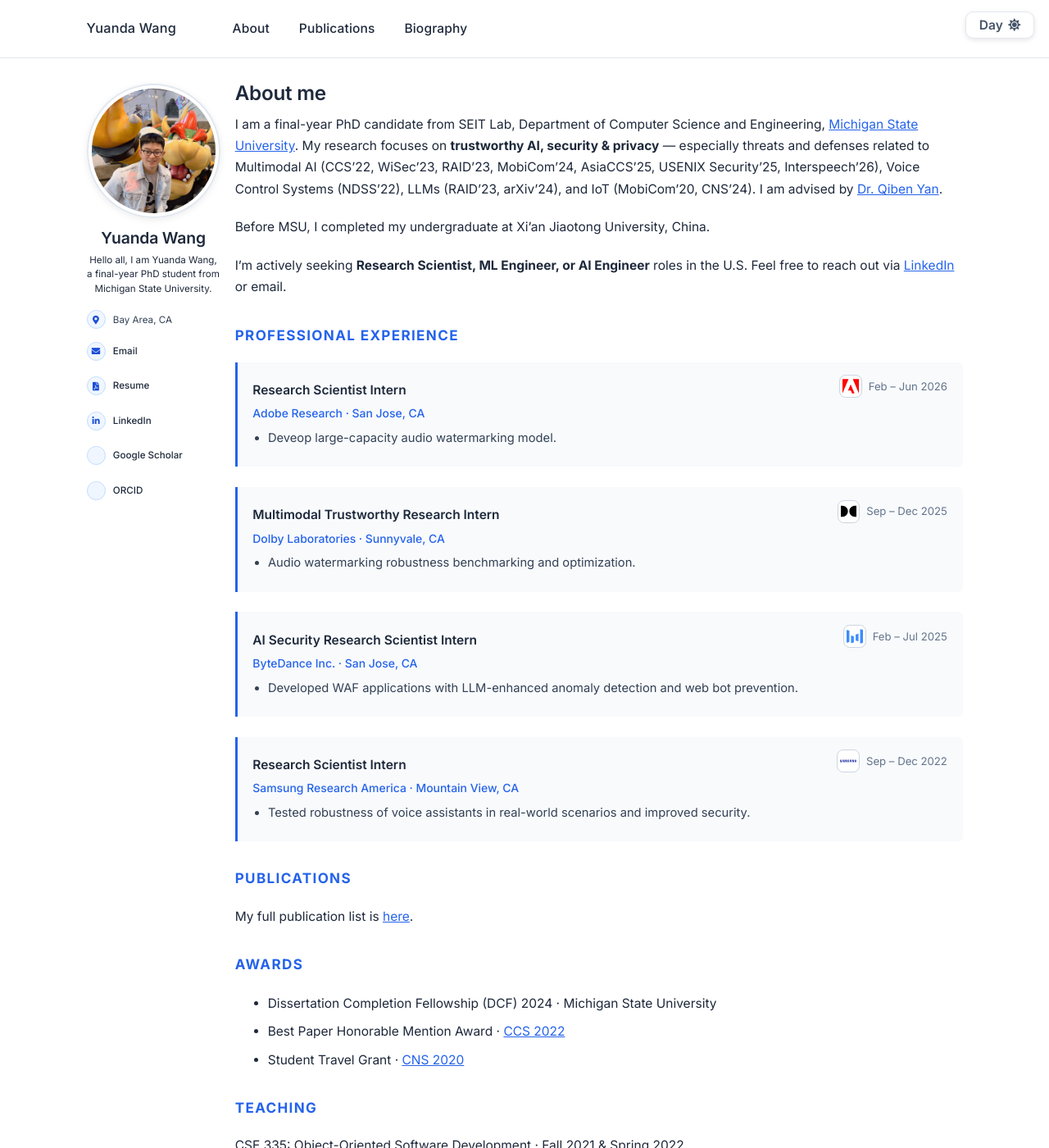
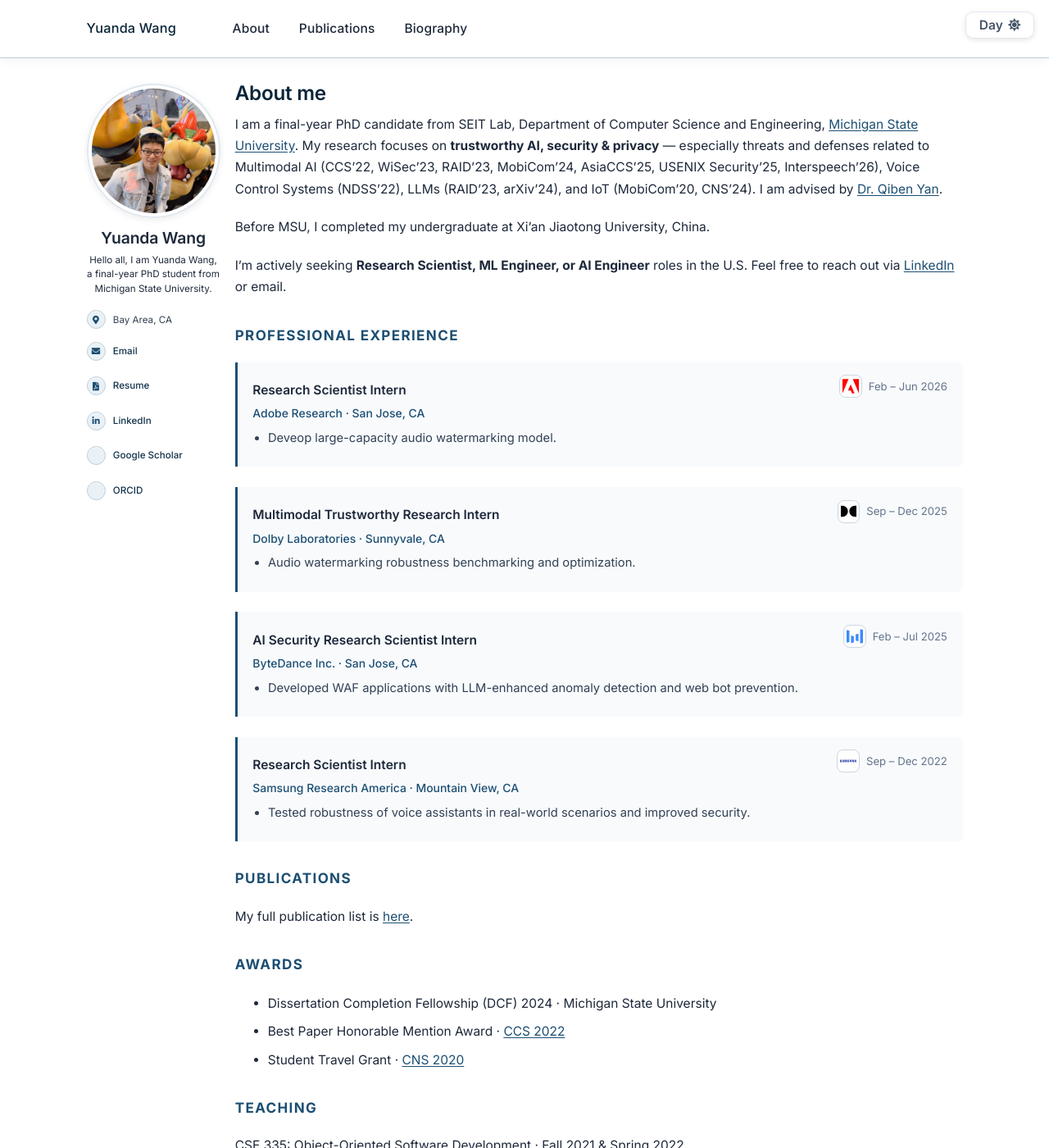
Before and after one commit to yuandaw/yuandaw.github.io, a Jekyll site: the page built from _pages/about.md, in a window 1280 px wide and 1400 px high. Shown: the whole window at 82% size. Built offline with Jekyll 4.4.1, drawn with Linux system fonts in a browser that asks for light colours; a style sheet for code colours, icons or effects is not loaded.

Commit message:
Refresh site colors and stabilize visitor map

```diff
--- a/_includes/head/custom.html
+++ b/_includes/head/custom.html
@@ -6,7 +6,7 @@
 <link rel="icon" type="image/png" sizes="32x32" href="{{ base_path }}/images/favicon-32x32.png?v=20260310">
 <link rel="icon" type="image/png" sizes="16x16" href="{{ base_path }}/images/favicon-16x16.png?v=20260310">
 <link rel="shortcut icon" href="{{ base_path }}/images/favicon.ico?v=20260310">
-<meta name="theme-color" content="#ffffff">
+<meta name="theme-color" content="#0b2538">
 <link rel="stylesheet" href="https://cdnjs.cloudflare.com/ajax/libs/academicons/1.9.4/css/academicons.min.css"/>
 
 <style>
@@ -18,18 +18,50 @@
   font-weight: 700;
   text-transform: uppercase;
   letter-spacing: 0.08em;
-  color: #2563eb;
+  color: var(--site-blue);
 }
 
 :root {
+  --site-navy: #12324a;
+  --site-navy-strong: #0b2538;
+  --site-blue: #1d4f73;
+  --site-blue-hover: #143b59;
+  --site-blue-soft: #eaf1f6;
+  --site-blue-border: #b8ccda;
   --profile-text: #334155;
-  --profile-link: #1e293b;
-  --profile-link-hover: #1d4ed8;
-  --profile-icon-color: #1d4ed8;
-  --profile-icon-bg: #eff6ff;
-  --profile-icon-border: #bfdbfe;
-  --profile-icon-hover-bg: #dbeafe;
-  --profile-icon-hover-border: #93c5fd;
+  --profile-link: var(--site-navy);
+  --profile-link-hover: var(--site-blue);
+  --profile-icon-color: var(--site-blue);
+  --profile-icon-bg: var(--site-blue-soft);
+  --profile-icon-border: var(--site-blue-border);
+  --profile-icon-hover-bg: #d9e7f0;
+  --profile-icon-hover-border: #89adc3;
+}
+
+.masthead {
+  border-bottom-color: var(--site-blue-border);
+  box-shadow: 0 2px 12px rgba(11, 37, 56, 0.06);
+}
+.masthead__menu-item--lg a,
+.page__title,
+.author__name {
+  color: var(--site-navy-strong);
+}
+.masthead__menu-item a:hover {
+  color: var(--site-blue);
+}
+.page__content a:not(.pub-btn) {
+  color: var(--site-blue);
+  text-underline-offset: 0.16em;
+}
+.page__content a:not(.pub-btn):hover {
+  color: var(--site-blue-hover);
+}
+.archive__item-title a {
+  color: var(--site-navy) !important;
+}
+.archive__item-title a:hover {
+  color: var(--site-blue) !important;
 }
 
 /* Dark mode toggle button */
@@ -73,8 +105,8 @@
   }
 }
 #theme-toggle:hover {
-  background: #f1f5f9;
-  color: #1e293b;
+  background: var(--site-blue-soft);
+  color: var(--site-navy);
 }
 html.dark-mode #theme-toggle {
   background: #1e293b;
@@ -187,39 +219,46 @@
 
 /* ── Dark mode ── */
 html.dark-mode {
-  --bg: #0f172a;
-  --surface: #1e293b;
-  --border: #334155;
-  --text: #e2e8f0;
-  --text-muted: #94a3b8;
-  --primary: #f1f5f9;
-  --link: #60a5fa;
-  --link-hover: #93c5fd;
-  --profile-text: #cbd5e1;
-  --profile-link: #e2e8f0;
-  --profile-link-hover: #93c5fd;
-  --profile-icon-color: #dbeafe;
-  --profile-icon-bg: #1e3a8a;
-  --profile-icon-border: #3b82f6;
-  --profile-icon-hover-bg: #2563eb;
-  --profile-icon-hover-border: #60a5fa;
+  --bg: #091820;
+  --surface: #112832;
+  --border: #28444c;
+  --text: #e1eeeb;
+  --text-muted: #91aaa6;
+  --primary: #f1f7f5;
+  --link: #78b7dc;
+  --link-hover: #a5d2eb;
+  --site-navy: #d7e9e4;
+  --site-navy-strong: #f1f7f5;
+  --site-blue: #78b7dc;
+  --site-blue-hover: #a5d2eb;
+  --site-blue-soft: #163449;
+  --site-blue-border: #315f7c;
+  --profile-text: #c5d8d4;
+  --profile-link: #e1eeeb;
+  --profile-link-hover: #a5d2eb;
+  --profile-icon-color: #acd5eb;
+  --profile-icon-bg: #163449;
+  --profile-icon-border: #315f7c;
+  --profile-icon-hover-bg: #1c4965;
+  --profile-icon-hover-border: #5b91b2;
 }
 html.dark-mode body,
 html.dark-mode .page,
 html.dark-mode .page__content {
-  background-color: #0f172a;
-  color: #e2e8f0;
+  background-color: var(--bg);
+  color: var(--text);
 }
 html.dark-mode .masthead {
-  background-color: #1e293b;
-  border-bottom-color: #334155;
+  background-color: var(--surface);
+  border-bottom-color: var(--site-blue-border);
+  box-shadow: 0 2px 14px rgba(0, 0, 0, 0.22);
 }
 html.dark-mode .masthead a,
 html.dark-mode .masthead__menu-item a {
-  color: #e2e8f0;
+  color: var(--text);
 }
 html.dark-mode .masthead__menu-item--lg a {
-  color: #f1f5f9;
+  color: var(--primary);
 }
 html.dark-mode #theme-toggle {
   border-color: #334155;
@@ -231,7 +270,7 @@
 }
 html.dark-mode .sidebar,
 html.dark-mode .author__urls {
-  background-color: #0f172a;
+  background-color: var(--bg);
 }
 html.dark-mode .author__name,
 html.dark-mode .sidebar .author__name {
@@ -295,7 +334,7 @@
   border-color: #334155;
 }
 html.dark-mode a {
-  color: #60a5fa;
+  color: var(--link);
 }
 html.dark-mode h1,
 html.dark-mode h2,
@@ -304,36 +343,36 @@
   color: #f1f5f9;
 }
 html.dark-mode .page__content h2 {
-  color: #60a5fa;
+  color: var(--site-blue);
 }
 html.dark-mode .page__footer {
-  background-color: #1e293b;
-  color: #94a3b8;
+  background-color: #07131a;
+  color: var(--text-muted);
 }
 html.dark-mode .page__footer a {
-  color: #94a3b8;
+  color: var(--text-muted);
 }
 html.dark-mode .greedy-nav {
-  background: #1e293b;
+  background: var(--surface);
 }
 html.dark-mode .experience-item {
-  background: #1e293b;
-  border-left-color: #3b82f6;
+  background: var(--surface);
+  border-left-color: var(--site-blue);
 }
 html.dark-mode .experience-role {
   color: #f1f5f9;
 }
 html.dark-mode .experience-company {
-  color: #60a5fa;
+  color: var(--site-blue);
 }
 html.dark-mode .experience-date,
 html.dark-mode .experience-item ul li {
   color: #94a3b8;
 }
 html.dark-mode .skill-tag {
-  background: #1e3a5f;
-  color: #93c5fd;
-  border-color: #1d4ed8;
+  background: var(--site-blue-soft);
+  color: #acd5eb;
+  border-color: var(--site-blue-border);
 }
 html.dark-mode .bio-body strong {
   color: #f1f5f9;
@@ -343,7 +382,7 @@
   color: #94a3b8;
 }
 html.dark-mode .pub-venue {
-  background: #1d4ed8;
+  background: #245a7d;
 }
 html.dark-mode .pub-year,
 html.dark-mode .pub-authors {
@@ -353,9 +392,9 @@
   color: #e2e8f0;
 }
 html.dark-mode .pub-btn--paper {
-  background: #1e3a5f;
-  color: #93c5fd;
-  border-color: #1d4ed8;
+  background: var(--site-blue-soft);
+  color: #acd5eb;
+  border-color: var(--site-blue-border);
 }
 html.dark-mode .pub-btn--slides {
   background: #334155;
@@ -381,7 +420,15 @@
   color: #e2e8f0;
 }
 html.dark-mode .archive__item-title a:hover {
-  color: #60a5fa;
+  color: var(--site-blue-hover);
+}
+
+.page__footer {
+  background-color: var(--site-navy-strong);
+  color: #c5d2da;
+}
+.page__footer a {
+  color: #dce7ec;
 }
 
 /* Publication list styles */
@@ -392,7 +439,7 @@
   gap: 0.5em;
 }
 .pub-venue {
-  background: #2563eb;
+  background: var(--site-navy);
   color: #fff;
   font-size: 0.75em;
   font-weight: 700;
@@ -430,9 +477,9 @@
 }
 .pub-btn:hover { opacity: 0.8; }
 .pub-btn--paper {
-  background: #eff6ff;
-  color: #2563eb;
-  border: 1px solid #bfdbfe;
+  background: var(--site-blue-soft);
+  color: var(--site-blue);
+  border: 1px solid var(--site-blue-border);
 }
 .pub-btn--slides {
   background: #f1f5f9;
@@ -458,7 +505,7 @@
 .experience-item {
   margin-bottom: 1.6em;
   padding: 1em 1.2em;
-  border-left: 3px solid #2563eb;
+  border-left: 3px solid var(--site-blue);
   background: #f8fafc;
   border-radius: 0 6px 6px 0;
 }
@@ -481,7 +528,7 @@
 }
 .experience-company {
   font-size: 0.9em;
-  color: #2563eb;
+  color: var(--site-blue);
   margin-top: 0.2em;
   margin-bottom: 0.5em;
   font-weight: 500;
--- a/_pages/about.md
+++ b/_pages/about.md
@@ -45,6 +45,11 @@
   max-width: 100%;
   margin-left: auto;
   margin-right: auto;
+}
+.visitor-map img {
+  display: block;
+  width: 100%;
+  height: auto;
 }
 @media (max-width: 767px) {
   .experience-header {
@@ -163,5 +168,7 @@
 - AAAI Agent4IR Workshop 2025
 
 <div class="visitor-map">
-  <script type="text/javascript" id="mapmyvisitors" src="//mapmyvisitors.com/map.js?d=UHI13khxg5ADg197FaCjqm4DGFIpEq7o6I73ImVXMic&cl=ffffff&w=a"></script>
+  <a href="https://mapmyvisitors.com/web/1c7dk" title="View visitor map and statistics">
+    <img src="https://mapmyvisitors.com/map.png?d=UHI13khxg5ADg197FaCjqm4DGFIpEq7o6I73ImVXMic&cl=ffffff" alt="Map of visitor locations" loading="lazy" decoding="async">
+  </a>
 </div>
```
